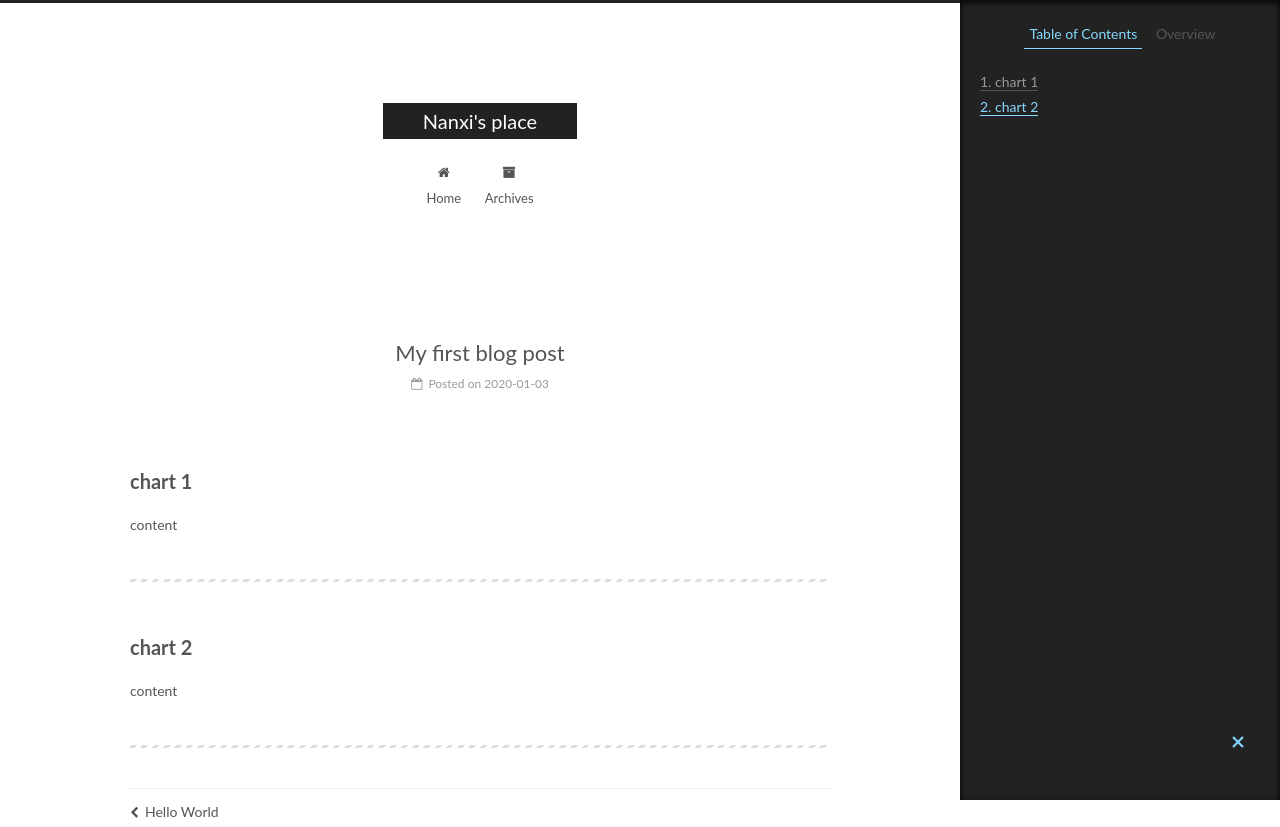
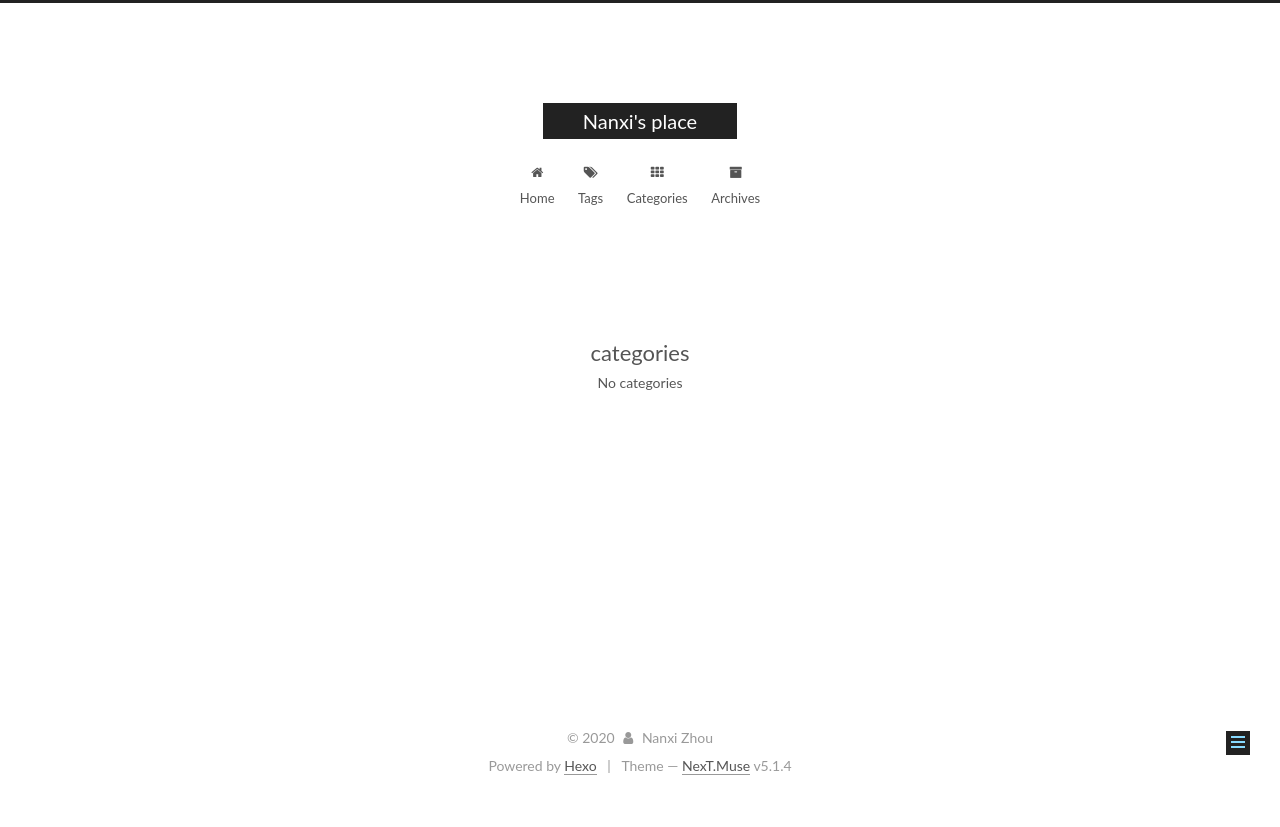
Before and after one commit to NanxiNanxi/NanxiNanxi.github.io, a plain HTML site: page categories/index.html in a window 1280 px wide. Shown: the top 827 px of the page. After the commit the page ends 800 px from the top, so only its background shows below. Drawn offline with Linux system fonts and the light colour scheme.

Commit message:
Site updated: 2020-01-09 17:46:20

```diff
--- a/2020/01/03/My-first-blog-post/index.html
+++ b/categories/index.html
@@ -79,15 +79,13 @@
 
 
 
-<meta name="description" content="chart 1content  chart 2content">
-<meta property="og:type" content="article">
-<meta property="og:title" content="My first blog post">
-<meta property="og:url" content="http://yoursite.com/2020/01/03/My-first-blog-post/index.html">
+<meta property="og:type" content="website">
+<meta property="og:title" content="categories">
+<meta property="og:url" content="http://yoursite.com/categories/index.html">
 <meta property="og:site_name" content="Nanxi&#39;s place">
-<meta property="og:description" content="chart 1content  chart 2content">
 <meta property="og:locale" content="en_US">
-<meta property="article:published_time" content="2020-01-04T02:14:47.000Z">
-<meta property="article:modified_time" content="2020-01-04T02:18:55.818Z">
+<meta property="article:published_time" content="2020-01-09T23:38:48.000Z">
+<meta property="article:modified_time" content="2020-01-09T23:40:56.131Z">
 <meta property="article:author" content="Nanxi Zhou">
 <meta name="twitter:card" content="summary">
 
@@ -119,13 +117,13 @@
 
 
 
-  <link rel="canonical" href="http://yoursite.com/2020/01/03/My-first-blog-post/"/>
+  <link rel="canonical" href="http://yoursite.com/categories/"/>
 
 
 
 
 
-  <title>My first blog post | Nanxi's place</title>
+  <title>categories | Nanxi's place</title>
 
 
 
@@ -190,6 +188,26 @@
         </li>
 
 
+        <li class="menu-item menu-item-tags">
+          <a href="/tags/%20" rel="section">
+
+              <i class="menu-item-icon fa fa-fw fa-tags"></i> <br />
+
+            Tags
+          </a>
+        </li>
+
+
+        <li class="menu-item menu-item-categories">
+          <a href="/categories/%20" rel="section">
+
+              <i class="menu-item-icon fa fa-fw fa-th"></i> <br />
+
+            Categories
+          </a>
+        </li>
+
+
         <li class="menu-item menu-item-archives">
           <a href="/archives/%20" rel="section">
 
@@ -222,139 +240,38 @@
 
 
 
+    <div class="post-block page">
+      <header class="post-header">
+
+	<h1 class="post-title" itemprop="name headline">categories</h1>
+
+
+
+</header>
 
 
 
 
-
-  <article class="post post-type-normal" itemscope itemtype="http://schema.org/Article">
+      <div class="post-body">
 
 
+          <div class="category-all-page">
+            <div class="category-all-title">
+                No categories
+            </div>
+            <div class="category-all">
 
-  <div class="post-block">
-    <link itemprop="mainEntityOfPage" href="http://yoursite.com/2020/01/03/My-first-blog-post/">
+            </div>
+          </div>
 
-    <span hidden itemprop="author" itemscope itemtype="http://schema.org/Person">
-      <meta itemprop="name" content="Nanxi Zhou">
-      <meta itemprop="description" content="">
-      <meta itemprop="image" content="/images/avatar.gif">
-    </span>
+      </div>
 
-    <span hidden itemprop="publisher" itemscope itemtype="http://schema.org/Organization">
-      <meta itemprop="name" content="Nanxi's place">
-    </span>
-
-
-      <header class="post-header">
-
-
-
-          <h1 class="post-title" itemprop="name headline">My first blog post</h1>
-
-
-        <div class="post-meta">
-          <span class="post-time">
-
-              <span class="post-meta-item-icon">
-                <i class="fa fa-calendar-o"></i>
-              </span>
-
-                <span class="post-meta-item-text">Posted on</span>
-
-              <time title="Post created" itemprop="dateCreated datePublished" datetime="2020-01-03T20:14:47-06:00">
-                2020-01-03
-              </time>
-
-
-
-
-
-          </span>
-
-
-
-
-
-
-
-
-
-
-
-
-
-
-
-
-        </div>
-      </header>
-
-
-
-
-
-    <div class="post-body" itemprop="articleBody">
-
-
-
-
-
-        <h2 id="chart-1"><a href="#chart-1" class="headerlink" title="chart 1"></a>chart 1</h2><p>content</p>
-<hr>
-<h2 id="chart-2"><a href="#chart-2" class="headerlink" title="chart 2"></a>chart 2</h2><p>content</p>
-<hr>
 
 
     </div>
 
 
 
-
-
-
-
-
-
-
-    <footer class="post-footer">
-
-
-
-
-
-
-
-        <div class="post-nav">
-          <div class="post-nav-next post-nav-item">
-
-              <a href="/2020/01/03/hello-world/" rel="next" title="Hello World">
-                <i class="fa fa-chevron-left"></i> Hello World
-              </a>
-
-          </div>
-
-          <span class="post-nav-divider"></span>
-
-          <div class="post-nav-prev post-nav-item">
-
-          </div>
-        </div>
-
-
-
-
-    </footer>
-  </div>
-
-
-
-  </article>
-
-
-
-    <div class="post-spread">
-
-    </div>
   </div>
 
 
@@ -387,17 +304,8 @@
 
 
 
-        <ul class="sidebar-nav motion-element">
-          <li class="sidebar-nav-toc sidebar-nav-active" data-target="post-toc-wrap">
-            Table of Contents
-          </li>
-          <li class="sidebar-nav-overview" data-target="site-overview-wrap">
-            Overview
-          </li>
-        </ul>
 
-
-      <section class="site-overview-wrap sidebar-panel">
+      <section class="site-overview-wrap sidebar-panel sidebar-panel-active">
         <div class="site-overview">
           <div class="site-author motion-element" itemprop="author" itemscope itemtype="http://schema.org/Person">
 
@@ -412,7 +320,7 @@
 
                 <a href="/archives/%20%7C%7C%20archive">
 
-                  <span class="site-state-item-count">2</span>
+                  <span class="site-state-item-count">1</span>
                   <span class="site-state-item-name">posts</span>
                 </a>
               </div>
@@ -439,22 +347,6 @@
         </div>
       </section>
 
-
-      <!--noindex-->
-        <section class="post-toc-wrap motion-element sidebar-panel sidebar-panel-active">
-          <div class="post-toc">
-
-
-
-
-
-
-              <div class="post-toc-content"><ol class="nav"><li class="nav-item nav-level-2"><a class="nav-link" href="#chart-1"><span class="nav-number">1.</span> <span class="nav-text">chart 1</span></a></li><li class="nav-item nav-level-2"><a class="nav-link" href="#chart-2"><span class="nav-number">2.</span> <span class="nav-text">chart 2</span></a></li></ol></div>
-
-
-          </div>
-        </section>
-      <!--/noindex-->
 
 
 
--- a/css/main.css
+++ b/css/main.css
@@ -1822,7 +1822,7 @@ pre .javascript .function {
   width: 4px;
   height: 4px;
   border-radius: 50%;
-  background: #dbedf4;
+  background: #daffec;
 }
 .links-of-blogroll {
   font-size: 13px;
```
Also changed, not shown: 2020/01/03/hello-world/index.html (+21 -17 lines), archives/2020/01/index.html (+22 -39 lines), archives/2020/index.html (+22 -39 lines), archives/index.html (+22 -39 lines), index.html (+21 -124 lines).
